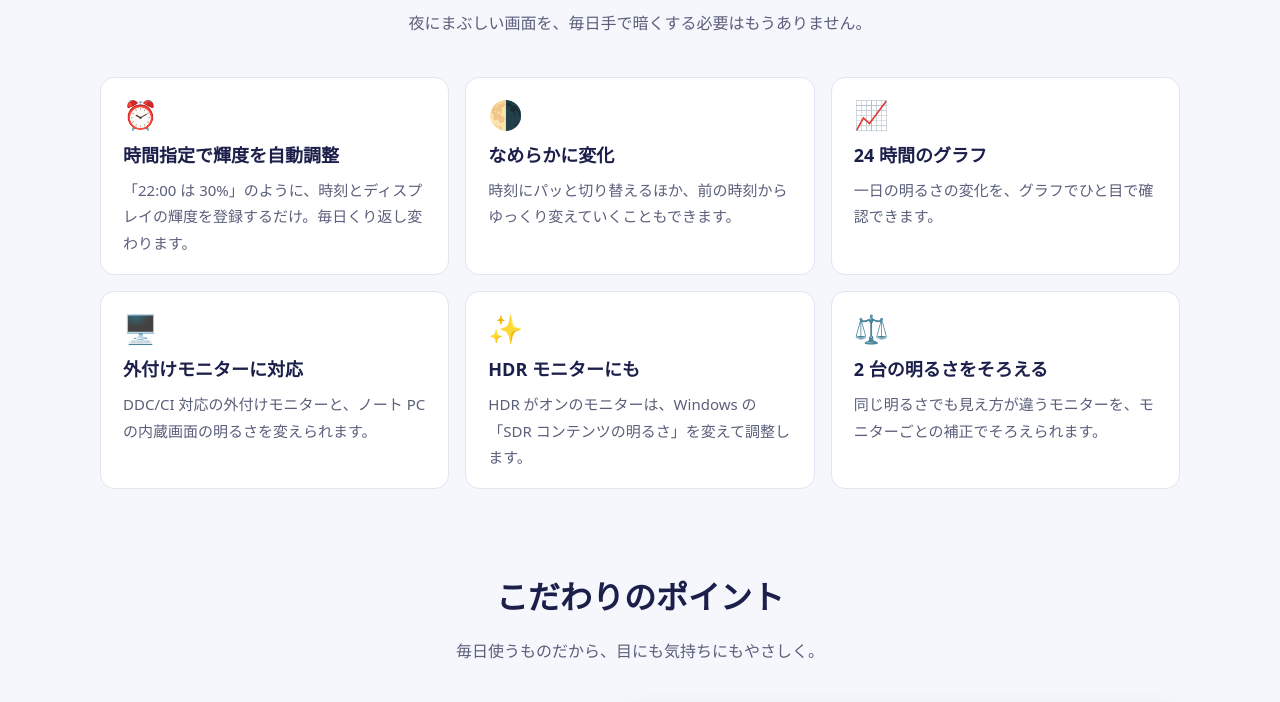
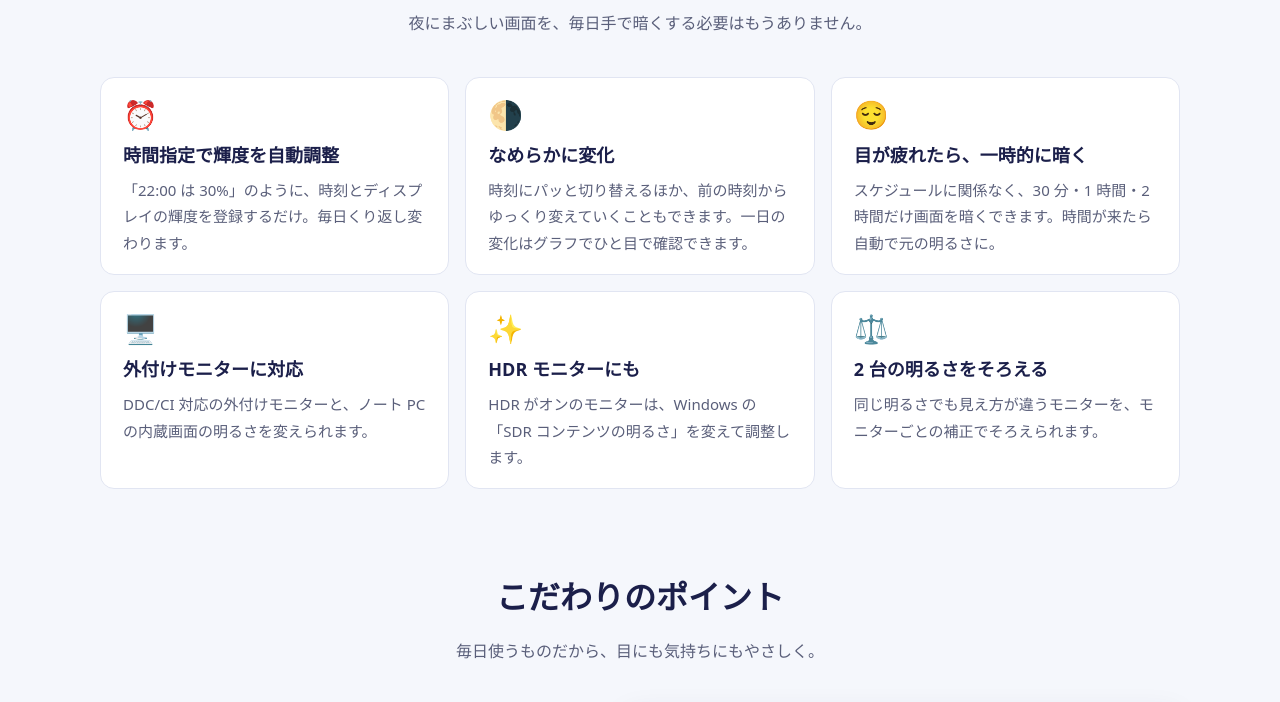
Before and after one commit to woy74237-ship-it/brightness-scheduler, a plain HTML site: page site/index.html in a window 1280 px wide. Shown: the part 1881-2583 px from the top of the page. Drawn offline with Linux system fonts and the light colour scheme; no server answers.

Commit message:
紹介ページに「一時的に暗くする」の説明を追加
- 特長の「24 時間のグラフ」の枠を「目が疲れたら、一時的に暗く」に入れ替え
  （グラフのことは「なめらかに変化」の説明にまとめた。特長は 3 列 × 2 段のまま）
- よくある質問に「目が疲れたとき、すぐに画面を暗くできますか？」を追加
- メイン画面のスクリーンショットを、「一時的に暗くする」ボタンのある画面に撮り直し
- sitemap の更新日を更新

Co-Authored-By: Claude Opus 5.5 <noreply@anthropic.com>

```diff
--- a/site/index.html
+++ b/site/index.html
@@ -277,12 +277,12 @@
         <div class="feature">
           <div class="icon" aria-hidden="true">🌗</div>
           <h3>なめらかに変化</h3>
-          <p>時刻にパッと切り替えるほか、前の時刻からゆっくり変えていくこともできます。</p>
+          <p>時刻にパッと切り替えるほか、前の時刻からゆっくり変えていくこともできます。一日の変化はグラフでひと目で確認できます。</p>
         </div>
         <div class="feature">
-          <div class="icon" aria-hidden="true">📈</div>
-          <h3>24 時間のグラフ</h3>
-          <p>一日の明るさの変化を、グラフでひと目で確認できます。</p>
+          <div class="icon" aria-hidden="true">😌</div>
+          <h3>目が疲れたら、一時的に暗く</h3>
+          <p>スケジュールに関係なく、30 分・1 時間・2 時間だけ画面を暗くできます。時間が来たら自動で元の明るさに。</p>
         </div>
         <div class="feature">
           <div class="icon" aria-hidden="true">🖥️</div>
@@ -368,6 +368,10 @@
         <details>
           <summary>ディスプレイの輝度を、時間指定で自動で変えられますか？</summary>
           <p>はい、それがこのアプリの役目です。「7:00 に 80%」「22:00 に 30%」のように、時刻と輝度（0〜100%）を登録しておくと、毎日その時間に自動で切り替わります。「なめらかに変化」を選べば、前の時刻からゆっくり輝度を変えていくこともできます。Windows 標準の設定には、外付けモニターの輝度を時間指定で変える機能がないため、その代わりになります。</p>
+        </details>
+        <details>
+          <summary>目が疲れたとき、すぐに画面を暗くできますか？</summary>
+          <p>はい。設定画面の上部の「一時的に暗くする」、またはタスクトレイのアイコンを右クリック →「一時的に暗くする」から、30 分・1 時間・2 時間・元に戻すまで、を選ぶと、スケジュールに関係なく今の明るさを暗くできます。暗さは 3/4・半分・1/4 から選べ、時間が来たら自動でスケジュールの明るさに戻ります。途中で戻すときは「元の明るさに戻す」を押してください。</p>
         </details>
         <details>
           <summary>モニターの明るさが変わりません</summary>
--- a/site/sitemap.xml
+++ b/site/sitemap.xml
@@ -2,6 +2,6 @@
 <urlset xmlns="http://www.sitemaps.org/schemas/sitemap/0.9">
   <url>
     <loc>https://woy74237-ship-it.github.io/brightness-scheduler/</loc>
-    <lastmod>2026-11-22</lastmod>
+    <lastmod>2026-11-23</lastmod>
   </url>
 </urlset>
```
Also changed, not shown: site/images/main.png.
